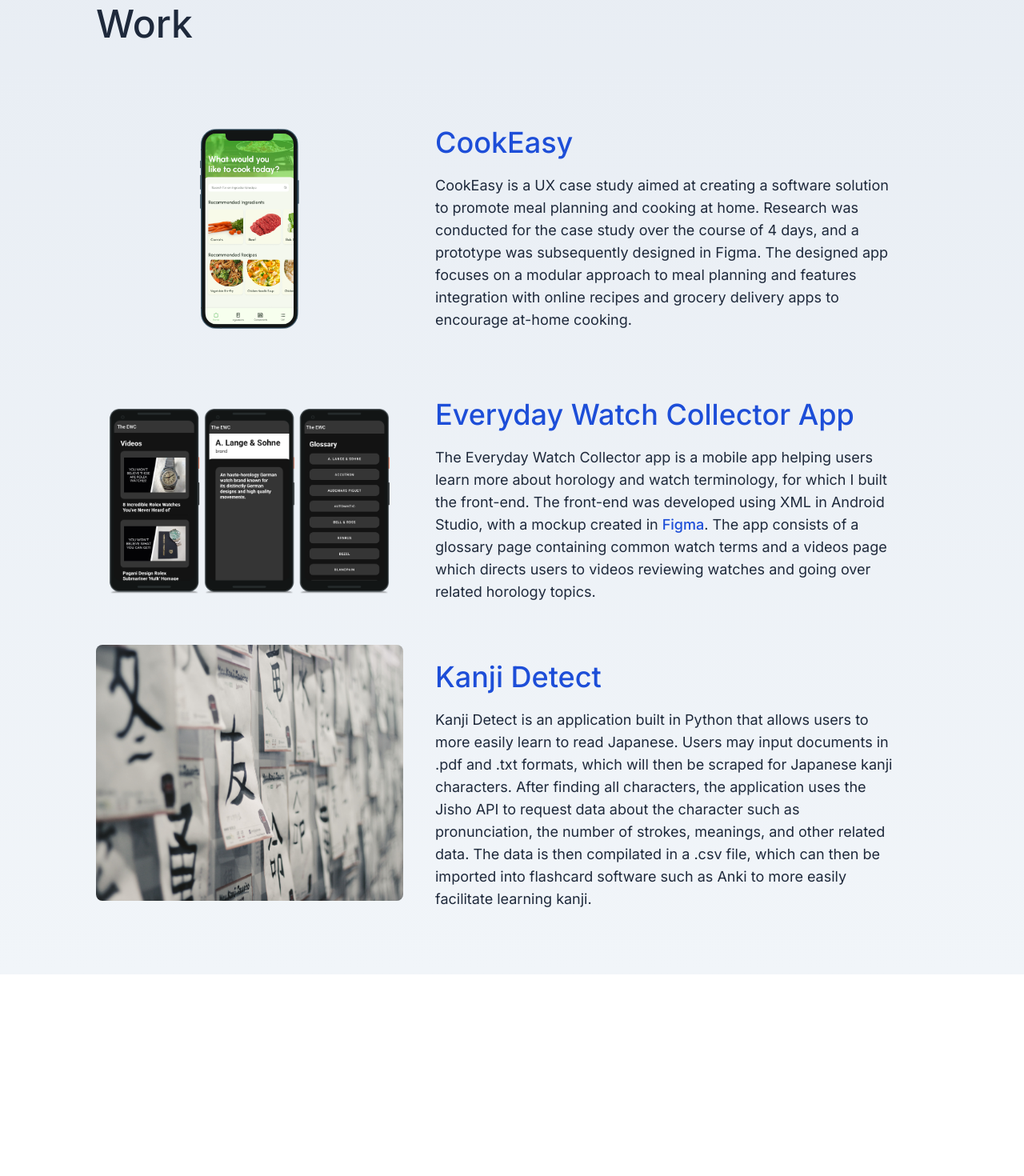
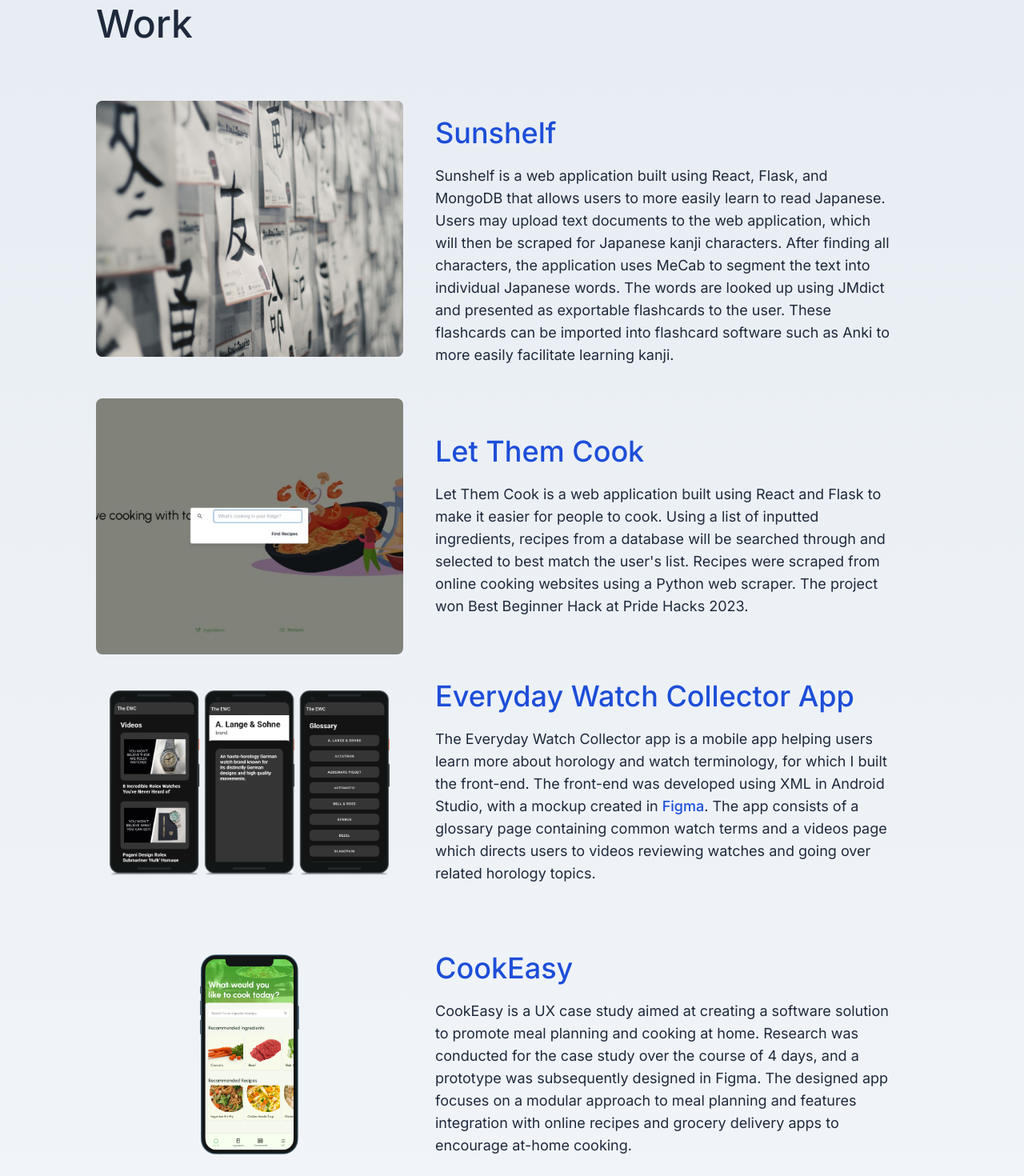
Before and after one commit to liuwllm/liuwllm.github.io, a Next.js app: page / in a window 1280 px wide. Shown: the part 920-2390 px from the top of the page at 80% size. Before the commit the page ends 2138 px from the top, so only its background shows below. Built offline with nearby package versions, Linux system fonts and the light colour scheme.

Commit message:
Update works for 2023

```diff
--- a/package.json
+++ b/package.json
@@ -13,9 +13,9 @@
   "dependencies": {
     "@next/font": "^13.1.6",
     "classnames": "^2.3.2",
-    "next": "13.1.6",
-    "react": "18.2.0",
-    "react-dom": "18.2.0",
+    "next": "^13.5.3",
+    "react": "^18.2.0",
+    "react-dom": "^18.2.0",
     "react-icons": "^4.7.1",
     "trace": "^3.1.1"
   },
--- a/src/pages/index.js
+++ b/src/pages/index.js
@@ -7,6 +7,7 @@
 import ewcapp from "../../public/ewcapp.png"
 import HeaderComponent from "@/components/common/header";
 import cookEasy from "../../public/cookeasythumb.png";
+import letThemCook from "../../public/letthemcook.jpg";
 
 
 export default function Home() {
@@ -44,15 +45,28 @@
             <div className="flex justify-start mx-5 p-3 sm:mx-20 sm:p-10">
               <div className="flex flex-col justify-center text-left">
                 <div id="work"><h2 className="text-left text-5xl py-3 font-medium mb-10 text-slate-800">Work</h2></div>
-                <div className="flex flex-col sm:flex-row justify-start my-5">
+                <div className="flex flex-col sm:flex-row justify-center my-5">
                   <div className="flex relative rounded-lg shrink-0 overflow-hidden w-56 h-44 sm:72 sm:60 md:w-96 md:h-80 hover:opacity-70 cursor-pointer">
-                    <Link href="/cookeasy"><Image src={cookEasy} layout="fill" objectFit="cover" /></Link>
+                    <a href="https://github.com/liuwllm/sunshelf" target="_blank"><Image src={kanji} layout="fill" objectFit="cover" /></a>
                   </div>
                   <div className="flex flex-col justify-center py-5 px-0 sm:px-10">
-                    <Link href="/cookeasy"><h2 className="text-left text-2xl sm:text-4xl font-medium text-blue-700 hover:text-blue-500 cursor-pointer mb-5">CookEasy</h2></Link>
-                    <p className="text-left text-base sm:text-lg text-slate-800">CookEasy is a UX case study aimed at creating a software solution to promote meal planning and cooking at home.
-                    Research was conducted for the case study over the course of 4 days, and a prototype was subsequently designed in Figma. The designed app focuses on a modular approach to meal
-                    planning and features integration with online recipes and grocery delivery apps to encourage at-home cooking.</p>
+                    <a href="https://github.com/liuwllm/sunshelf" target="_blank"><h2 className="text-left text-2xl sm:text-4xl font-medium text-blue-700 hover:text-blue-500 cursor-pointer mb-5">Sunshelf</h2></a>
+                    <p className="text-left text-base sm:text-lg text-slate-800">Sunshelf is a web application built using React, Flask, and MongoDB that allows users to more easily learn to read Japanese. Users
+                    may upload text documents to the web application, which will then be scraped for Japanese kanji characters. After finding all characters, the application uses MeCab to segment the text
+                    into individual Japanese words. The words are looked up using JMdict and presented as exportable flashcards to the user. These flashcards can be imported into flashcard software such as
+                    Anki to more easily facilitate learning kanji. </p>
+                  </div>
+                </div>
+                <div className="flex flex-col sm:flex-row justify-center">
+                  <div className="flex relative rounded-lg shrink-0 overflow-hidden w-56 h-44 sm:72 sm:60 md:w-96 md:h-80 hover:opacity-70 cursor-pointer">
+                    <a href="https://devpost.com/software/let-them-cook" target="_blank"><Image src={letThemCook} layout="fill" objectFit="cover" /></a>
+                  </div>
+                  <div className="flex flex-col justify-center py-5 px-0 sm:px-10">
+                  <a href="https://devpost.com/software/let-them-cook" target="_blank"><h2 className="text-left text-2xl sm:text-4xl font-medium text-blue-700 hover:text-blue-500 cursor-pointer mb-5">Let Them Cook</h2></a>
+                    <p className="text-left text-base sm:text-lg text-slate-800">Let Them Cook is a web application built using React and Flask to make it easier for people to cook. Using a list of inputted ingredients,
+                    recipes from a database will be searched through and selected to best match the user's list. Recipes were scraped from online cooking websites using a Python web scraper. The project won Best Beginner
+                    Hack at Pride Hacks 2023.
+                    </p>
                   </div>
                 </div>
                 <div className="flex flex-col sm:flex-row justify-center">
@@ -67,16 +81,15 @@
                     </p>
                   </div>
                 </div>
-                <div className="flex flex-col sm:flex-row justify-center my-5">
+                <div className="flex flex-col sm:flex-row justify-start my-5">
                   <div className="flex relative rounded-lg shrink-0 overflow-hidden w-56 h-44 sm:72 sm:60 md:w-96 md:h-80 hover:opacity-70 cursor-pointer">
-                    <a href="https://github.com/liuwllm/kanji-detect" target="_blank"><Image src={kanji} layout="fill" objectFit="cover" /></a>
+                    <Link href="/cookeasy"><Image src={cookEasy} layout="fill" objectFit="cover" /></Link>
                   </div>
                   <div className="flex flex-col justify-center py-5 px-0 sm:px-10">
-                    <a href="https://github.com/liuwllm/kanji-detect" target="_blank"><h2 className="text-left text-2xl sm:text-4xl font-medium text-blue-700 hover:text-blue-500 cursor-pointer mb-5">Kanji Detect</h2></a>
-                    <p className="text-left text-base sm:text-lg text-slate-800">Kanji Detect is an application built in Python that allows users to more easily learn to read Japanese. Users
-                    may input documents in .pdf and .txt formats, which will then be scraped for Japanese kanji characters. After finding all characters, the application uses the
-                    Jisho API to request data about the character such as pronunciation, the number of strokes, meanings, and other related data. The data is then compilated in a
-                    .csv file, which can then be imported into flashcard software such as Anki to more easily facilitate learning kanji. </p>
+                    <Link href="/cookeasy"><h2 className="text-left text-2xl sm:text-4xl font-medium text-blue-700 hover:text-blue-500 cursor-pointer mb-5">CookEasy</h2></Link>
+                    <p className="text-left text-base sm:text-lg text-slate-800">CookEasy is a UX case study aimed at creating a software solution to promote meal planning and cooking at home.
+                    Research was conducted for the case study over the course of 4 days, and a prototype was subsequently designed in Figma. The designed app focuses on a modular approach to meal
+                    planning and features integration with online recipes and grocery delivery apps to encourage at-home cooking.</p>
                   </div>
                 </div>
               </div>
```
Also changed, not shown: public/letthemcook.jpg (added), 1 other file (tests, documents, lock files or other folders).
